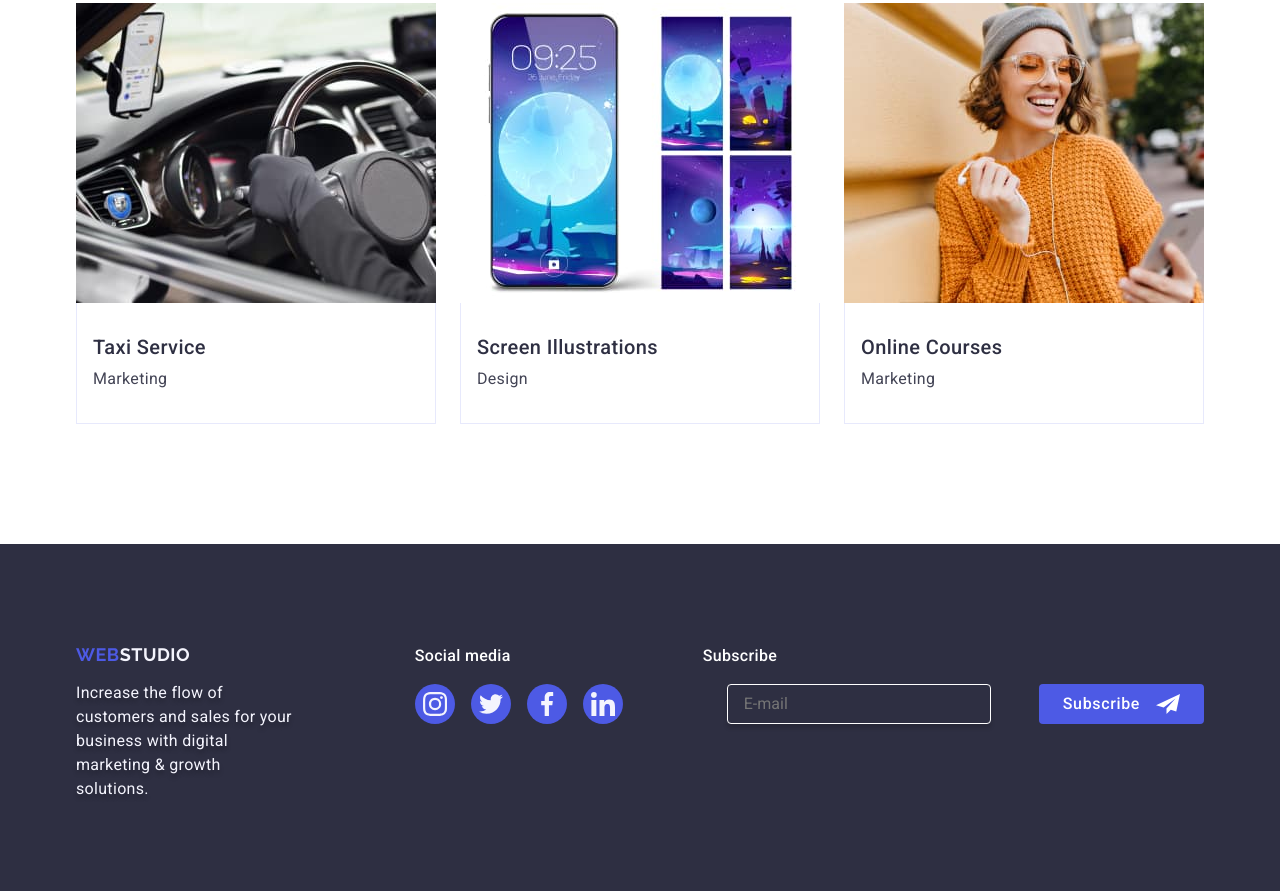
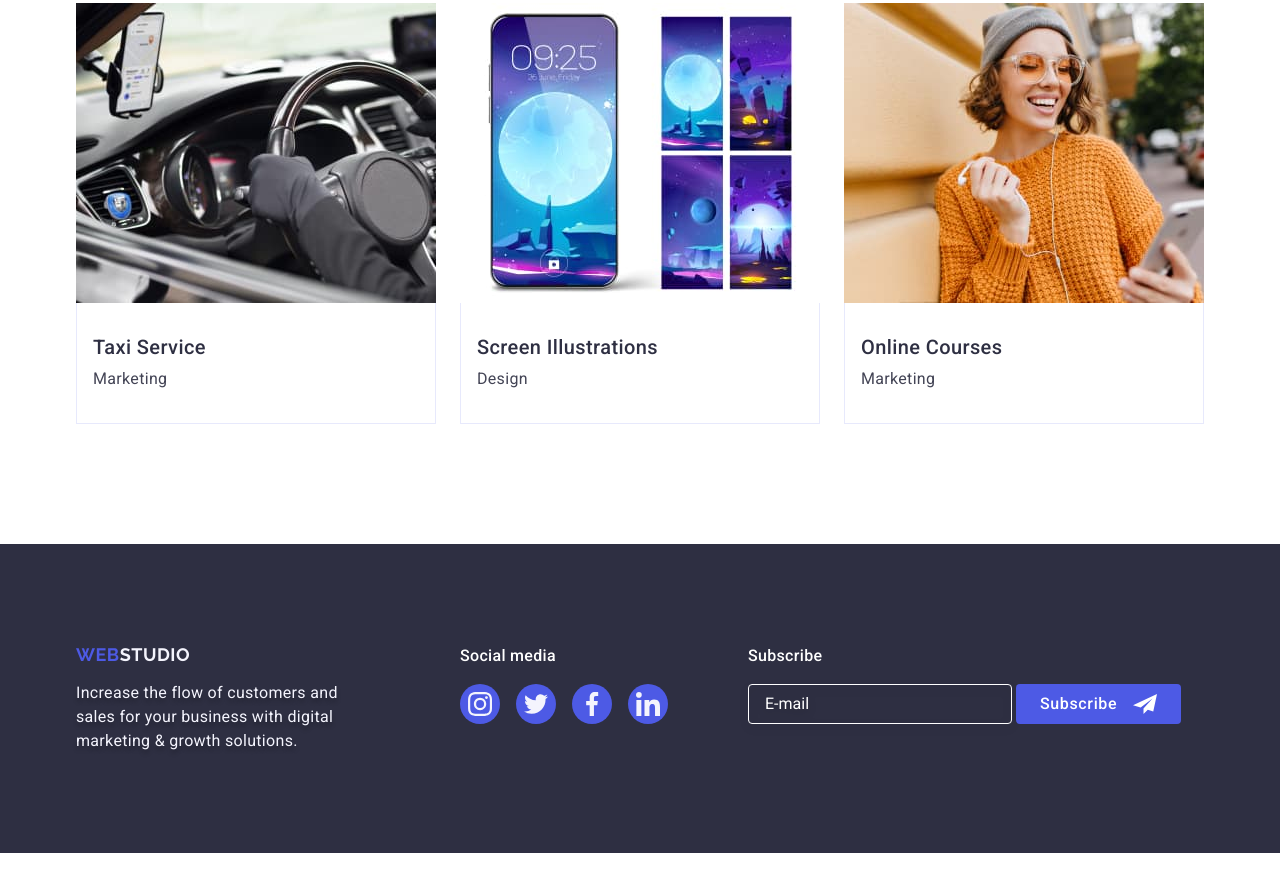
Before and after one commit to george9907/HW-5, a plain HTML site: page index.html in a window 1280 px wide. Shown: the part 2639-3530 px from the top of the page. After the commit the page ends 3492 px from the top, so only its background shows below. Drawn offline with nearby package versions, Linux system fonts and the light colour scheme.

Commit message:
2 adjustment

```diff
--- a/css/style.css
+++ b/css/style.css
@@ -539,21 +539,28 @@ margin-bottom: 16px;
 }
 
 .footer-form {
-display: flex;
 gap: 24px;
+}
+
+.footer-form-label{
+
 }
 
 .footer-form-input {
 border-radius: 4px;
-border: 1px solid #FFF;
-box-shadow: 0px 4px 4px 0px rgba(0, 0, 0, 0.15);
+border: 1px solid #ffffff;
 background-color: transparent;
 padding-left: 16px;
 transition: border-color 250ms cubic-bezier(0.4, 0, 0.2, 1);
 width: 264px;
 height: 40px;
-color: #FFF;
-margin-right: 24px;
+color: #ffffff;
+margin-left: 0;
+filter: drop-shadow(0px 4px 4px rgba(0, 0, 0, 0.15));
+}
+
+.footer-form-input::placeholder{
+color: #FFFFFF;
 }
 
 .footer-form-btn{
@@ -653,7 +660,7 @@ transition: fill 250ms cubic-bezier(0.4, 0, 0.2, 1);
 
 .modal-close-btn-icon:hover,
 .modal-close-btn-icon:focus {
-fill: #ffffff
+fill: #ffffff;
 }
 
 
@@ -752,6 +759,10 @@ margin-bottom: 24px;
 margin-left: 8px;
 display: flex;
 align-items: center;
+line-height: 1.17;
+font-size: 12px;
+letter-spacing: 0.04em;
+color: #8e8f99;
 }
 
 .check-text-label-link {
--- a/index.html
+++ b/index.html
@@ -352,8 +352,9 @@
          <div class="footer-modal-container">
             <p class="footer-modal-titel">Subscribe</p>
                 <form class="footer-form">
-                    <label for="footer-form-input"></label>
-                    <input type="email" class="footer-form-input" id="footer-form-input" placeholder="E-mail">
+                    <label for="footer-form-input" class="footer-form-label">
+                        <input type="email" class="footer-form-input" name="user-email" placeholder="E-mail">
+                    </label>
                 <button type="submit" class="footer-form-btn" >Subscribe <svg class="send-btn-icon" width="24" height="24">
                     <use href="./images/icons.svg#icon-send"></use>
                 </svg></button>
```
